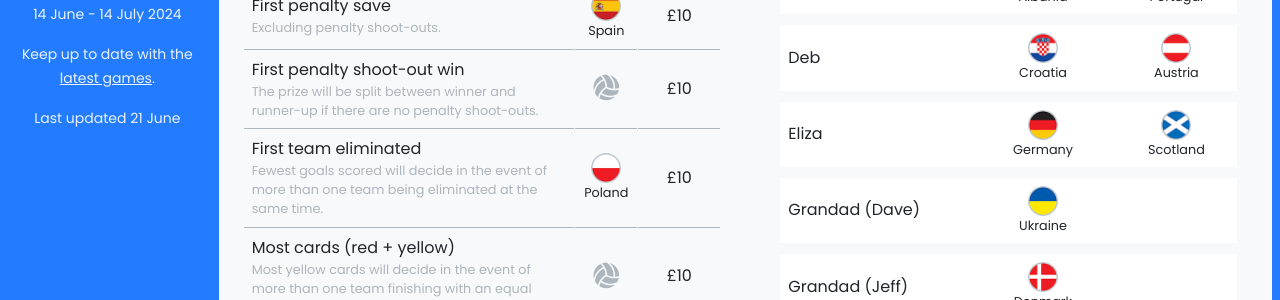
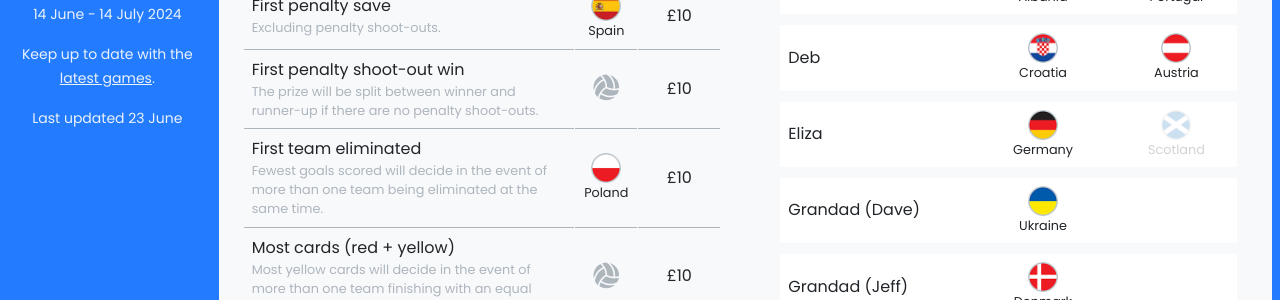
Before and after one commit to jimmyrule/rowells, a Jekyll site: the page built from index.html, in a window 1280 px wide. Shown: the part 282-582 px from the top of the page. Built offline with Jekyll 4.4.1, drawn with Linux system fonts in a browser that asks for light colours; nearby versions of some CDN libraries.

```diff
--- a/assets/files/teams.csv
+++ b/assets/files/teams.csv
@@ -15,7 +15,7 @@ id,name,url,group,eliminated,prize
 14,Poland,POL,D,TRUE,TRUE
 15,Portugal,POR,F,FALSE,FALSE
 16,Romania,ROU,E,FALSE,FALSE
-17,Scotland,SCO,A,FALSE,FALSE
+17,Scotland,SCO,A,TRUE,FALSE
 18,Serbia,SRB,C,FALSE,FALSE
 19,Slovakia,SVK,E,FALSE,FALSE
 20,Slovenia,SVN,C,FALSE,FALSE
--- a/index.html
+++ b/index.html
@@ -14,7 +14,7 @@ title: The family sweepstake
 				<p>Euro 2024</p>
 				<p><small>14 June - 14 July 2024</small></p>
 				<p><small>Keep up to date with the <a href="https://www.google.com/search?q=euro+2024&rlz=1C5GCEM_enGB1077GB1077&oq=euro+2024&gs_lcrp=EgZjaHJvbWUyBggAEEUYOdIBCDIyNjRqMGo3qAIAsAIA&sourceid=chrome&ie=UTF-8#sie=lg;/m/0ynsg3h;2;/m/01l10v;mt;fp;1;;;">latest games</a>.</small></p>
-				<p><small>Last updated 21 June</small></p>
+				<p><small>Last updated 23 June</small></p>
 			</div>
 		</aside>
 
```
